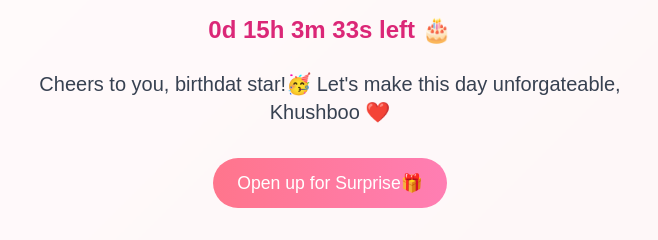
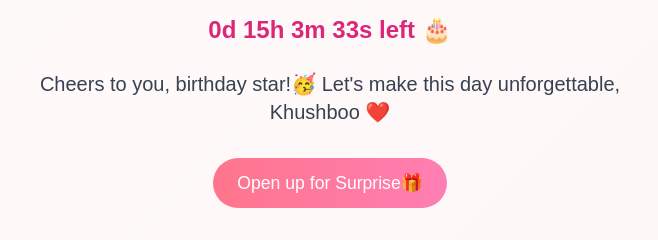
Before and after one commit to Adinath4278/birthday-website, a plain HTML site: page index.html in a window 1280 px wide. Shown: the part 385-625 px from the top of the page, 310-968 px from the left. Drawn offline with nearby package versions, Linux system fonts and the light colour scheme.

Commit message:
Update index.html

```diff
--- a/index.html
+++ b/index.html
@@ -52,8 +52,8 @@
       <div class="emoji">❤️</div>
       <h1 class="text-4xl md:text-5xl font-bold mb-6 text-gradient">Happy 19th Birthday Countdown 🎂</h1>
       <div id="countdown" class="text-2xl font-semibold text-pink-600 mb-6"></div>
-      <p class="text-xl text-gray-700 mb-8">Cheers to you, birthdat star!🥳
-        Let's make this day unforgateable, Khushboo ❤️</p>
+      <p class="text-xl text-gray-700 mb-8">Cheers to you, birthday star!🥳
+        Let's make this day unforgettable, Khushboo ❤️</p>
       <button class="btn" id="start-btn">Open up for Surprise🎁</button>
     </div>
 
```
